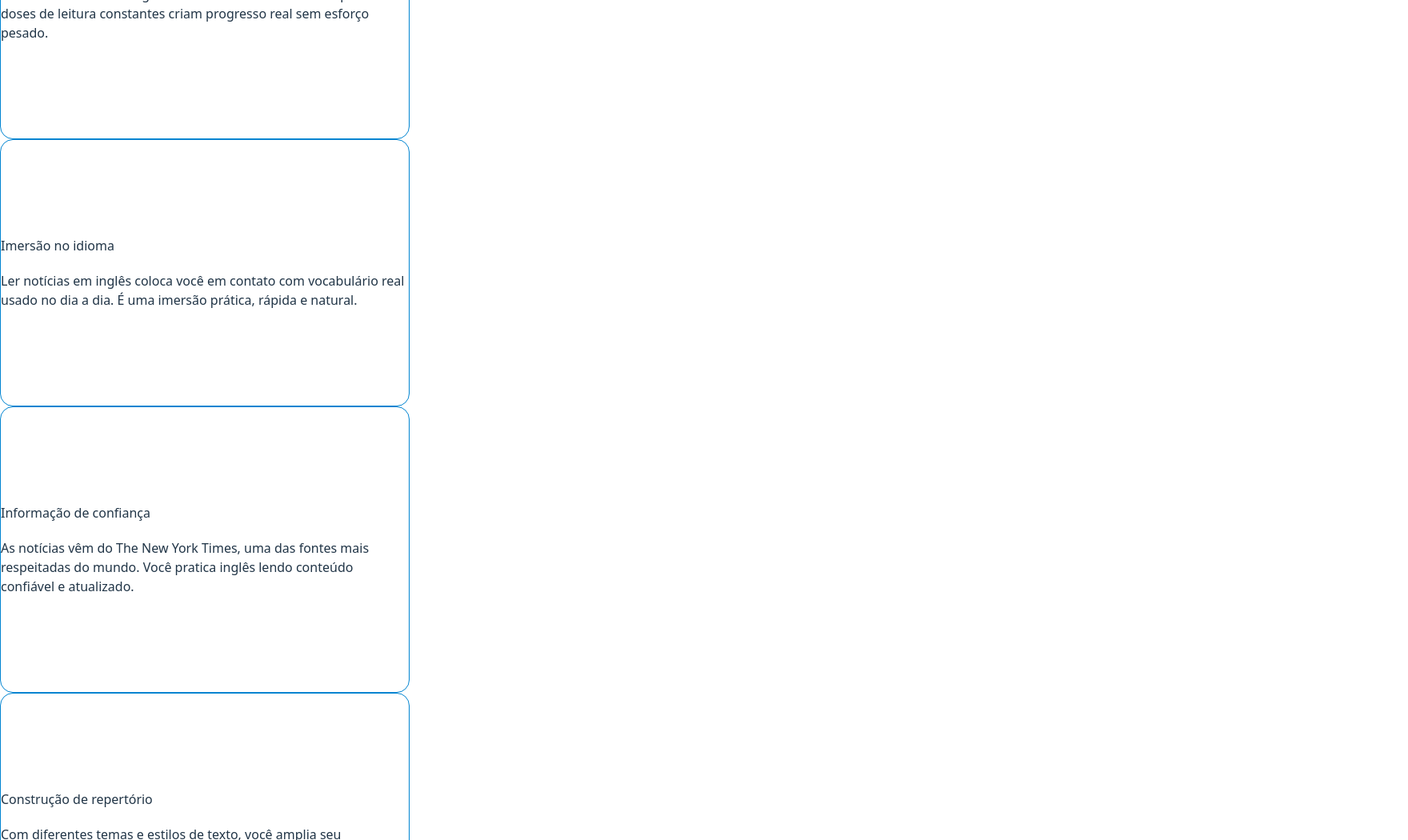
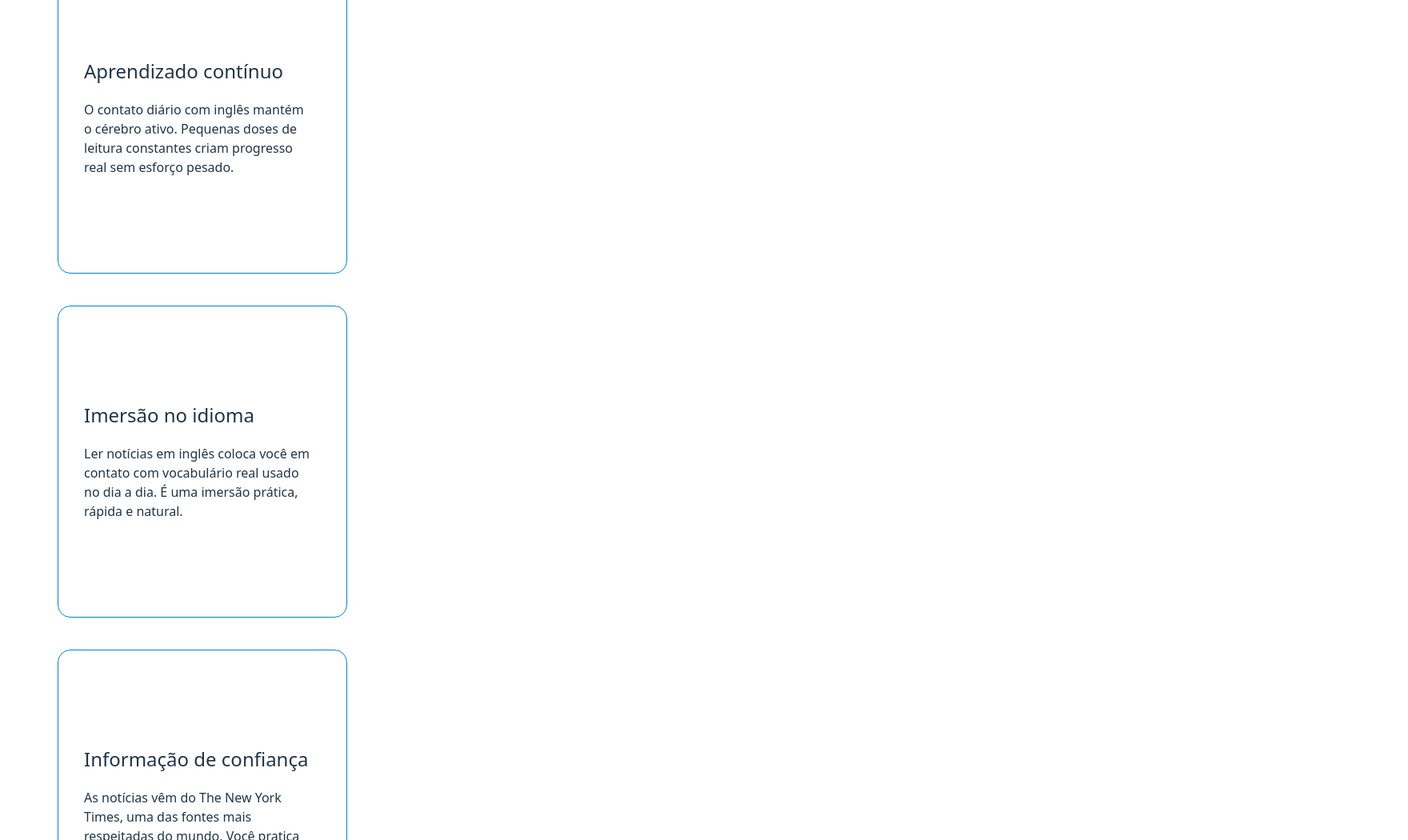
Before and after one commit to DerickRiso/webpage-newsletter, a React (Vite) app: page / in a window 1280 px wide. Shown: the part 1420-2470 px from the top of the page at 80% size, 1760 px wide, since content can reach past the window. Built offline with nearby package versions, Linux system fonts and the light colour scheme.

Commit message:
feat: componentização do header

```diff
--- /dev/null
+++ b/components/header/index.tsx
@@ -0,0 +1,15 @@
+
+export function Header() {
+    // Mudar a cor do header ao rolar a tela
+
+    return (
+        <header className='flex items-center justify-between w-screen fixed top-0 pt-8 pb-8 pl-10 pr-10 bg-transparent' >
+        <h1 className='text-4xl'>
+          Hello, World!
+        </h1>
+        <button className='border rounded-xl border-white cursor-pointer p-3'>
+          Subscribe
+        </button>
+      </header>
+    )
+}
--- a/components/section-topics/index.tsx
+++ b/components/section-topics/index.tsx
@@ -36,15 +36,37 @@ export function SectionTopics() {
 
     // Organizar rotas
     return (
-        <section className="w-screen">
-            {topics.map((t) => (
-                <Topic
-                    key={t.id}
-                    id={t.id}
-                    title={t.title}
-                    description={t.description}
-                />
-            ))}
+        <section className="w-screen flex gap-10 flex-col pl-18 pt-10 pb-10">
+            <Topic
+                key={topics[0].id}
+                title={topics[0].title}
+                id={topics[0].id}
+                description={topics[0].description}
+            />
+            <Topic
+                key={topics[1].id}
+                title={topics[1].title}
+                id={topics[1].id}
+                description={topics[1].description}
+            />
+            <Topic
+                key={topics[2].id}
+                title={topics[2].title}
+                id={topics[2].id}
+                description={topics[2].description}
+            />
+            <Topic
+                key={topics[3].id}
+                title={topics[3].title}
+                id={topics[3].id}
+                description={topics[3].description}
+            />
+            <Topic
+                key={topics[4].id}
+                title={topics[4].title}
+                id={topics[4].id}
+                description={topics[4].description}
+            />
         </section>
     )
 }
--- a/components/topic/index.tsx
+++ b/components/topic/index.tsx
@@ -7,9 +7,9 @@ type TopicProps = {
 export function Topic(props: TopicProps) {
 
     return (
-        <div id={props.id} className="flex flex-col gap-5 border border-sky-600 pb-30 pt-30  w-[40%] rounded-2xl">
-            <h2>{props.title}</h2>
-            <p>{props.description}</p>
+        <div id={props.id} className="flex flex-col gap-5 border border-sky-600 pb-30 pt-30  w-[30%] rounded-2xl ease-in-out transition hover:scale-115">
+            <h2 className="pl-8 pr-10 text-2xl">{props.title}</h2>
+            <p className="pl-8 pr-10">{props.description}</p>
         </div>
     )
 }
--- a/src/App.tsx
+++ b/src/App.tsx
@@ -1,21 +1,15 @@
 import './App.css';
 import { IconList } from "../components/icon-list"
 import { SectionTopics } from "../components/section-topics"
+import { Header } from "../components/header"
 
 function App() {
 
   return (
     <>
-      <header className='flex items-center justify-between w-screen fixed top-0 pt-8 pb-8 pl-10 pr-10 bg-transparent' >
-        <h1 className='text-4xl'>
-          Hello, World!
-        </h1>
-        <button className='border rounded-xl border-white cursor-pointer p-3'>
-          Subscribe
-        </button>
-      </header>
+      <Header />
 
-      <main className='h-screen'>
+      <main className='w-screen'>
         <section className='flex gap-4 flex-col justify-center items-center bg-[url("./assets/background.png")] bg-cover bg-no-repeat w-screen h-180 top-0'>
 
           <h1 className='text-4xl z-2'>
@@ -33,8 +27,8 @@ function App() {
 
         <SectionTopics />
       </main>
-      <footer>
-
+      <footer className='w-screen flex justify-center items-center h-15'>
+        <a href="https://github.com/DerickRiso" target='_blank' className='text-left hover:text-blue-500'>Sobre o criador</a>
       </footer>
     </>
   )
```
